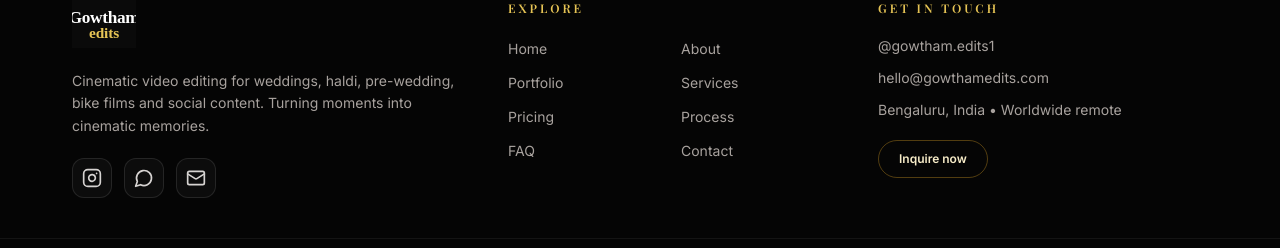
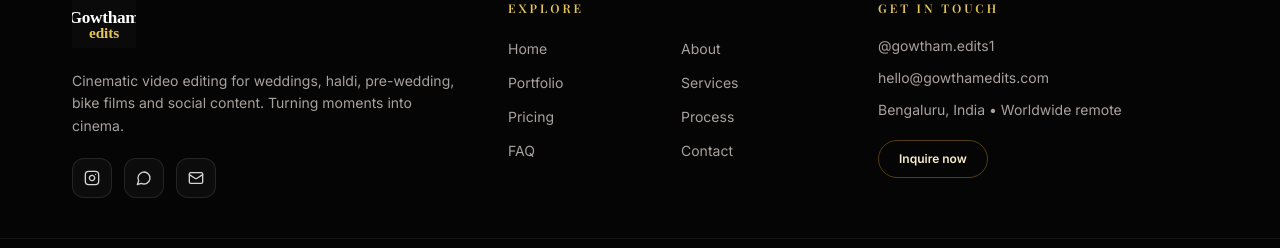
Before and after one commit to op7710199-a11y/gowtham-edits-portfolio, a React (Vite) app: page / in a window 1280 px wide. Shown: the part 10094-10342 px from the top of the page. Built offline with nearby package versions, Linux system fonts and the light colour scheme; no server answers; the database is empty; a web font is replaced by a local one.

Commit message:
style: optimize footer logo sizing for uploaded PNG image (48px)

```diff
--- a/src/components/sections/Footer.tsx
+++ b/src/components/sections/Footer.tsx
@@ -24,11 +24,17 @@ export function Footer() {
         <div className="grid gap-10 sm:grid-cols-2 lg:grid-cols-[1.2fr_1fr_1fr]">
           <div>
             <Logo href="#home" height={48} />
-            <p className="mt-4 max-w-sm text-sm leading-relaxed text-stone-400">Cinematic video editing for weddings, haldi, pre-wedding, bike films and social content. Turning moments into cinematic memories.</p>
+            <p className="mt-4 max-w-sm text-sm leading-relaxed text-stone-400">Cinematic video editing for weddings, haldi, pre-wedding, bike films and social content. Turning moments into cinema.</p>
             <div className="mt-5 flex items-center gap-3">
-              <a href={INSTAGRAM_URL} target="_blank" rel="noopener noreferrer" aria-label="Instagram" className="grid h-10 w-10 place-items-center rounded-xl border border-white/10 bg-white/[0.03] text-stone-300 transition-all hover:border-gold-500/40 hover:text-gold-100"><Instagram className="h-5 w-5" /></a>
-              <a href={whatsappHref} target="_blank" rel="noopener noreferrer" aria-label="WhatsApp" className="grid h-10 w-10 place-items-center rounded-xl border border-white/10 bg-white/[0.03] text-stone-300 transition-all hover:border-gold-500/40 hover:text-gold-100"><MessageCircle className="h-5 w-5" /></a>
-              <a href={`mailto:${EMAIL}`} aria-label="Email" className="grid h-10 w-10 place-items-center rounded-xl border border-white/10 bg-white/[0.03] text-stone-300 transition-all hover:border-gold-500/40 hover:text-gold-100"><Mail className="h-5 w-5" /></a>
+              <a href={INSTAGRAM_URL} target="_blank" rel="noopener noreferrer" aria-label="Instagram" className="grid h-10 w-10 place-items-center rounded-xl border border-white/10 bg-white/[0.03] text-stone-300 transition-all hover:border-gold-500/40 hover:bg-gold-500/10 hover:text-gold-100">
+                <Instagram className="h-4 w-4" />
+              </a>
+              <a href={whatsappHref} target="_blank" rel="noopener noreferrer" aria-label="WhatsApp" className="grid h-10 w-10 place-items-center rounded-xl border border-white/10 bg-white/[0.03] text-stone-300 transition-all hover:border-green-500/40 hover:bg-green-500/10 hover:text-green-100">
+                <MessageCircle className="h-4 w-4" />
+              </a>
+              <a href={`mailto:${EMAIL}`} aria-label="Email" className="grid h-10 w-10 place-items-center rounded-xl border border-white/10 bg-white/[0.03] text-stone-300 transition-all hover:border-gold-500/40 hover:bg-gold-500/10 hover:text-gold-100">
+                <Mail className="h-4 w-4" />
+              </a>
             </div>
           </div>
 
```
